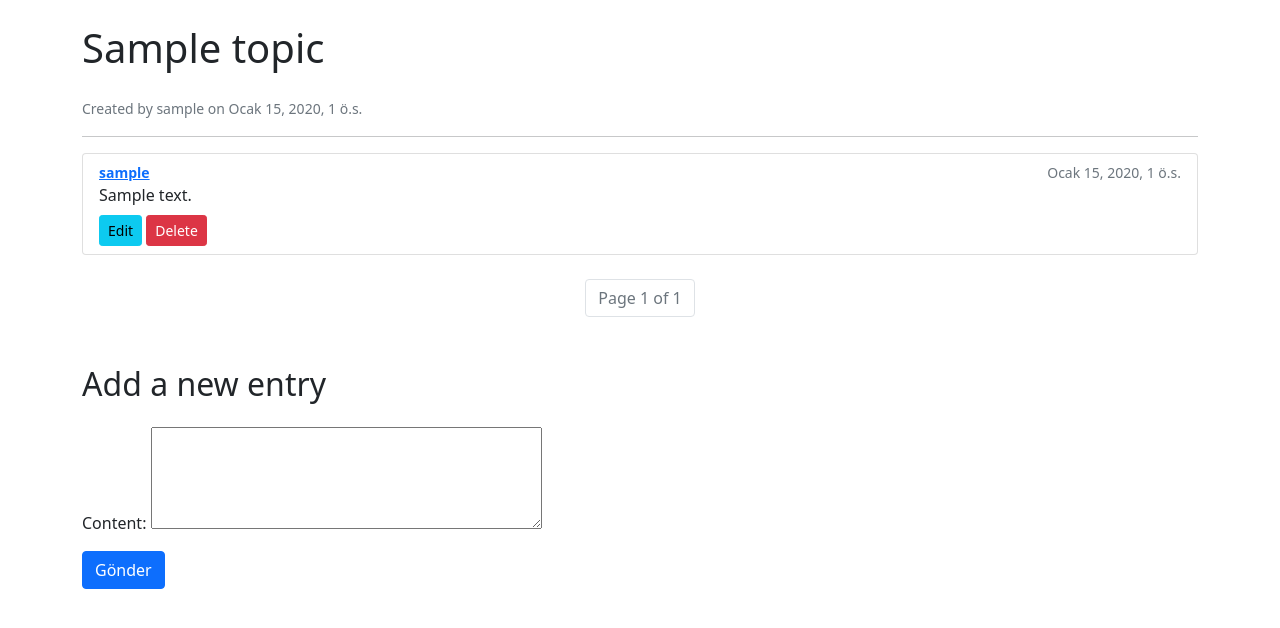
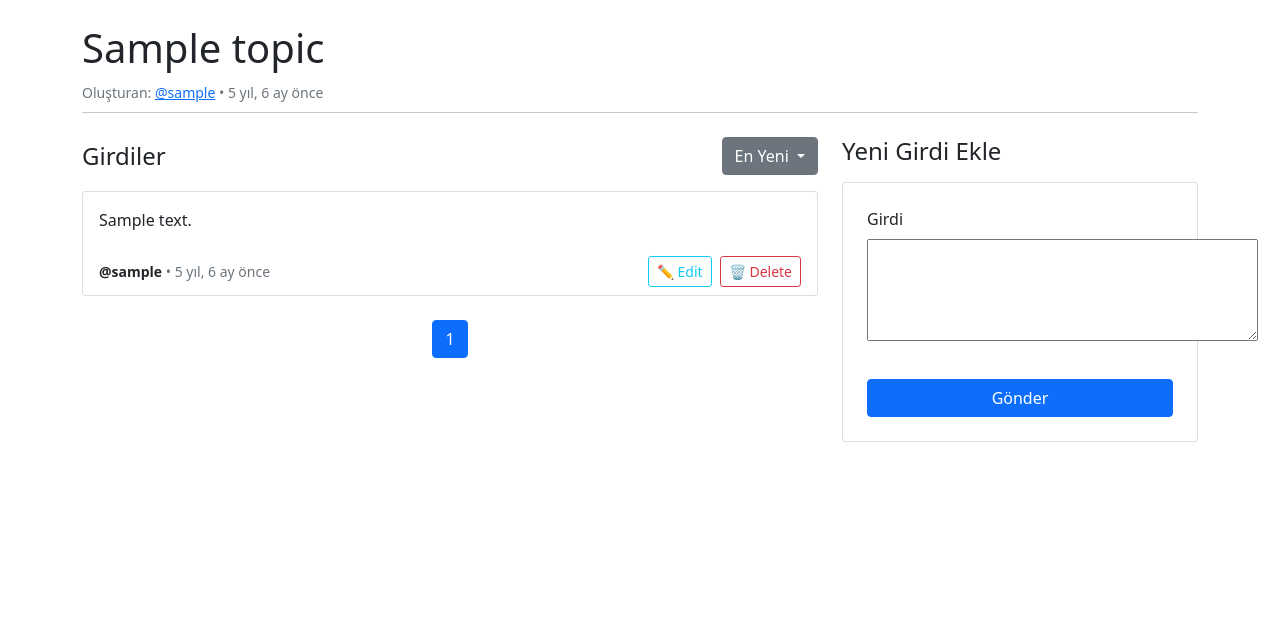
Before and after one commit to KeremErkut/DeveloperSozluk, a Django app: page /topic/1/ in a window 1280 px wide. Shown: the part 56-684 px from the top of the page. Run offline with Django 5.2, Linux system fonts and the light colour scheme; a user stored in the database is signed in; tables that the repository leaves empty hold one stand-in row (values such as "Sample post").

Commit message:
UI: Redesign the topic detail page with a two-column layout

```diff
--- a/main/templates/main/topic_detail.html
+++ b/main/templates/main/topic_detail.html
@@ -3,71 +3,99 @@
 {% block title %}{{ topic.title }} | DevSözlük{% endblock %}
 
 {% block content %}
-    <h1 class="mb-4">{{ topic.title }}</h1>
-    <small class="text-muted">Created by {{ topic.created_by.username }} on {{ topic.created_at|date:"F j, Y, P" }}</small>
-    <hr>
+    <h1 class="mb-2">{{ topic.title }}</h1>
+    <small class="text-muted">
+        Oluşturan: <a href="{% url 'user_profile' topic.created_by.id %}">@{{ topic.created_by.username }}</a> • {{ topic.created_at|timesince }} önce
+    </small>
+    <hr class="mt-2 mb-4">
+
+    <div class="row">
+        <div class="col-md-8">
+            <div class="d-flex justify-content-between align-items-center mb-3">
+                <h4 class="mb-0">Girdiler</h4>
+                <div class="dropdown">
+                    <button class="btn btn-secondary dropdown-toggle" type="button" id="sortDropdown" data-bs-toggle="dropdown" aria-expanded="false">
+                        En Yeni
+                    </button>
+                    <ul class="dropdown-menu" aria-labelledby="sortDropdown">
+                        <li><a class="dropdown-item" href="#">En Yeni</a></li>
+                        <li><a class="dropdown-item" href="#">En Çok Oy Alan</a></li>
+                    </ul>
+                </div>
+            </div>
 
             {% if page_obj.object_list %}
-        <ul class="list-group">
+                <div class="entry-list">
                     {% for entry in page_obj.object_list %}
-                <li class="list-group-item">
-                    <div class="d-flex w-100 justify-content-between">
-                        <small><strong><a href="{% url 'user_profile' entry.author.id %}">{{ entry.author.username }}</a></strong></small>
-                        <small class="text-muted">{{ entry.created_at|date:"F j, Y, P" }}</small>
+                        <div class="card mb-3">
+                            <div class="card-body">
+                                <p class="card-text">{{ entry.content }}</p>
                             </div>
-                    <p class="mb-1">{{ entry.content }}</p>
+                            <div class="card-footer bg-transparent border-0 d-flex justify-content-between align-items-center">
+                                <small class="text-muted">
+                                    <strong><a href="{% url 'user_profile' entry.author.id %}" class="text-decoration-none text-dark">@{{ entry.author.username }}</a></strong> • {{ entry.created_at|timesince }} önce
+                                </small>
                                 {% if request.user == entry.author %}
-                        <div class="mt-2">
-                            <a href="{% url 'edit_entry' entry.id %}" class="btn btn-sm btn-info">Edit</a>
-                            <a href="{% url 'delete_entry' entry.id %}" class="btn btn-sm btn-danger" onclick="return confirm('Are you sure you want to delete this entry?');">Delete</a>
+                                    <div>
+                                        <a href="{% url 'edit_entry' entry.id %}" class="btn btn-sm btn-outline-info me-1">✏️ Edit</a>
+                                        <a href="{% url 'delete_entry' entry.id %}" class="btn btn-sm btn-outline-danger" onclick="return confirm('Are you sure you want to delete this entry?');">🗑️ Delete</a>
                                     </div>
                                 {% endif %}
-                </li>
+                            </div>
+                        </div>
                     {% endfor %}
-        </ul>
+                </div>
 
                 <nav aria-label="Page navigation" class="mt-4">
                     <ul class="pagination justify-content-center">
                         {% if page_obj.has_previous %}
                             <li class="page-item">
-                        <a class="page-link" href="?page=1" aria-label="First">First</a>
-                    </li>
-                    <li class="page-item">
-                        <a class="page-link" href="?page={{ page_obj.previous_page_number }}" aria-label="Previous">Previous</a>
+                                <a class="page-link" href="?page={{ page_obj.previous_page_number }}" aria-label="Previous">
+                                    <span aria-hidden="true">&laquo;</span>
+                                </a>
                             </li>
                         {% endif %}
 
-                <li class="page-item disabled">
-                    <span class="page-link">Page {{ page_obj.number }} of {{ page_obj.paginator.num_pages }}</span>
-                </li>
+                        {% for num in page_obj.paginator.page_range %}
+                            <li class="page-item {% if page_obj.number == num %}active{% endif %}"><a class="page-link" href="?page={{ num }}">{{ num }}</a></li>
+                        {% endfor %}
 
                         {% if page_obj.has_next %}
                             <li class="page-item">
-                        <a class="page-link" href="?page={{ page_obj.next_page_number }}" aria-label="Next">Next</a>
-                    </li>
-                    <li class="page-item">
-                        <a class="page-link" href="?page={{ page_obj.paginator.num_pages }}" aria-label="Last">Last</a>
+                                <a class="page-link" href="?page={{ page_obj.next_page_number }}" aria-label="Next">
+                                    <span aria-hidden="true">&raquo;</span>
+                                </a>
                             </li>
                         {% endif %}
                     </ul>
                 </nav>
 
             {% else %}
-        <div class="alert alert-warning" role="alert">
-            There are no entries for this topic yet.
+                <div class="alert alert-warning text-center" role="alert">
+                    <h4 class="alert-heading">Bu başlıkta henüz hiç entry yok!</h4>
+                    <p>İlk entry'yi sen yazarak bu başlığı hareketlendirebilirsin.</p>
                 </div>
             {% endif %}
+        </div>
 
-    <h2 class="mt-5 mb-4">Add a new entry</h2>
+        <div class="col-md-4">
+            <h4 class="mb-3">Yeni Girdi Ekle</h4>
+            <div class="card p-4">
                 {% if user.is_authenticated %}
                     <form method="post">
                         {% csrf_token %}
-            {{ form.as_p }}
-            <button type="submit" class="btn btn-primary">Gönder</button>
+                        <div class="mb-3">
+                            <label for="{{ form.content.id_for_label }}" class="form-label">Girdi</label>
+                            {{ form.content }}
+                        </div>
+                        <button type="submit" class="btn btn-primary w-100 mt-3">Gönder</button>
                     </form>
                 {% else %}
                     <div class="alert alert-warning">
                         Entry eklemek için <a href="{% url 'login' %}">giriş yapmanız</a> veya <a href="{% url 'register' %}">kayıt olmanız</a> gerekir.
                     </div>
                 {% endif %}
+            </div>
+        </div>
+    </div>
 {% endblock %}
```
Lines whose indentation alone changed are shown as unchanged.
